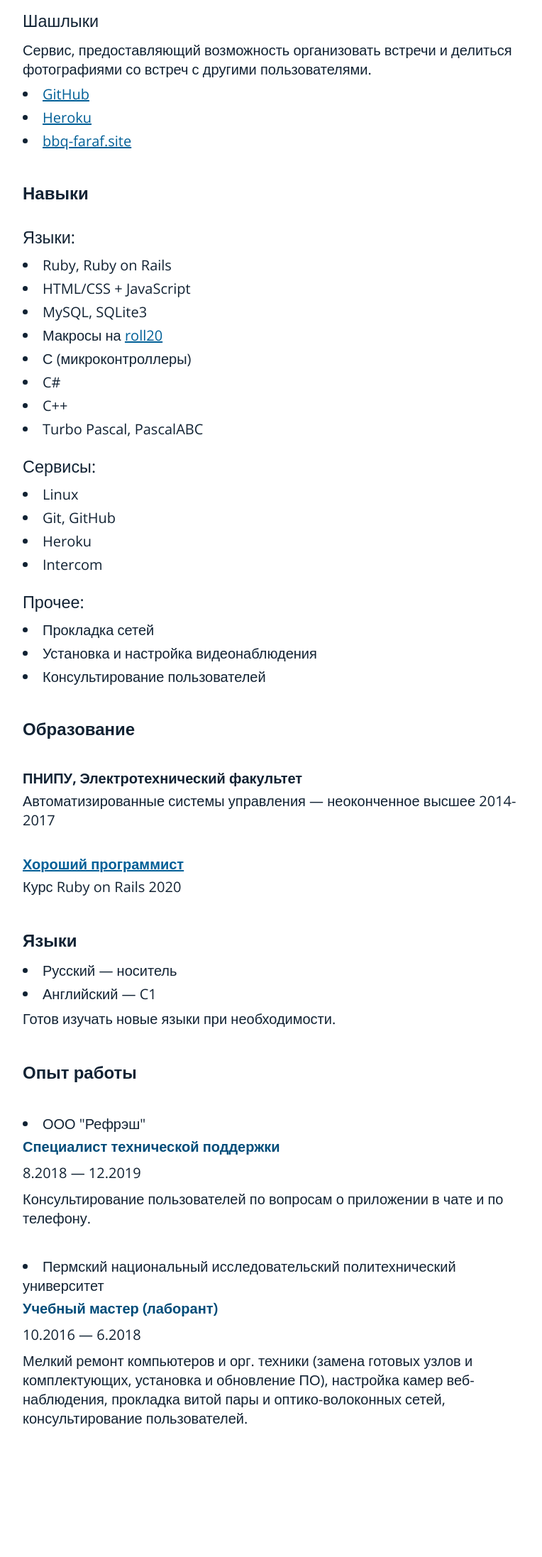
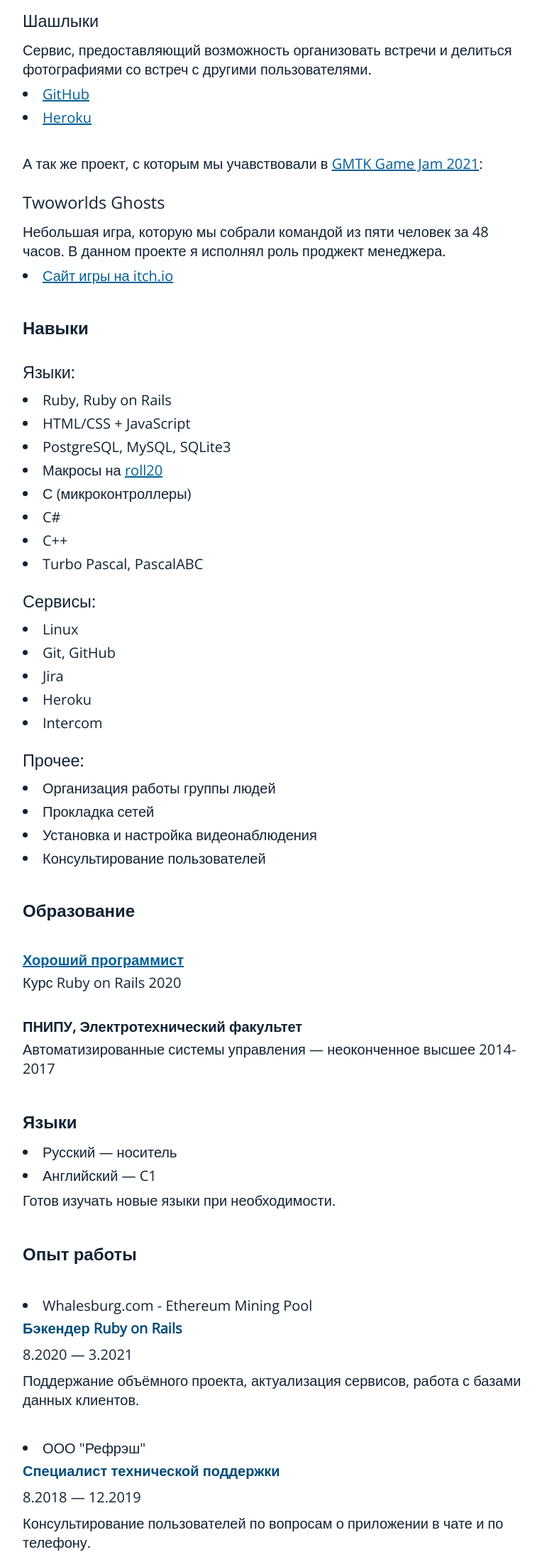
Before and after one commit to YuriFaraf/cv, a plain HTML site: page index.html in a window 1280 px wide. Shown: the part 826-3020 px from the top of the page at 71% size, without its empty margins (248-1012 px from the left). Drawn offline with nearby package versions, Linux system fonts and the light colour scheme.

Commit message:
Fall 2021 update

```diff
--- a/index.html
+++ b/index.html
@@ -33,7 +33,13 @@
       <ul class="list">
         <li><a class="link" href="https://github.com/YuriFaraf/bbq" target="_blank">GitHub</a></li>
         <li><a class="link" href="https://bbq-yurifaraf.herokuapp.com" target="_blank">Heroku</a></li>
-        <li><a class="link" href="http://bbq-faraf.site/" target="_blank">bbq-faraf.site</a></li>
+      </ul>
+
+      <p class="buffer-top">А так же проект, с которым мы учавствовали в <a class="link" href="https://itch.io/jam/gmtk-2021" target="_blank">GMTK Game Jam 2021</a>:</p>
+      <h3 class="skills">Twoworlds Ghosts</h3>
+      <p>Небольшая игра, которую мы собрали командой из пяти человек за 48 часов. В данном проекте я исполнял роль проджект менеджера.</p>
+      <ul class="list">
+        <li><a class="link" href="https://yurifaraf.itch.io/twoworlds-ghosts" target="_blank">Сайт игры на itch.io</a></li>
       </ul>
 
       <h2 class="small-title">Навыки</h2>
@@ -41,7 +47,7 @@
       <ul class="list">
         <li>Ruby, Ruby on Rails</li>
         <li>HTML/CSS + JavaScript</li>
-        <li>MySQL, SQLite3</li>
+        <li>PostgreSQL, MySQL, SQLite3</li>
         <li>Макросы на <a class="link" href="https://roll20.net/" target="_blank">roll20</a></li>
         <li>С (микроконтроллеры)</li>
         <li>C#</li>
@@ -52,21 +58,23 @@
       <ul class="list">
         <li>Linux</li>
         <li>Git, GitHub</li>
+        <li>Jira</li>
         <li>Heroku</li>
         <li>Intercom</li>
       </ul>
       <h3 class="skills">Прочее:</h3>
       <ul class="list">
+        <li>Организация работы группы людей</li>
         <li>Прокладка сетей</li>
         <li>Установка и настройка видеонаблюдения</li>
         <li>Консультирование пользователей</li>
       </ul>
 
       <h2 class="small-title">Образование</h2>
+      <h4 class="buffer-top"><a class="link" href="https://goodprogrammer.ru/" target="_blank">Хороший программист</a></h4>
+      <p>Курс Ruby on Rails 2020</p>
       <h4 class="buffer-top">ПНИПУ, Электротехнический факультет</h4>
       <p>Автоматизированные системы управления — неоконченное высшее 2014-2017</p>
-      <h4 class="buffer-top"><a class="link" href="https://goodprogrammer.ru/" target="_blank">Хороший программист</a></h4>
-      <p>Курс Ruby on Rails 2020</p>
 
       <h2 class="small-title">Языки</h2>
       <ul class="list">
@@ -77,6 +85,12 @@
 
       <h2 class="small-title">Опыт работы</h2>
       <ul class="list">
+        <li class="buffer-top">
+          Whalesburg.com - Ethereum Mining Pool
+          <p><strong>Бэкендер Ruby on Rails</strong></p>
+          <p>8.2020 — 3.2021</p>
+          <p>Поддержание объёмного проекта, актуализация сервисов, работа с базами данных клиентов.</p>
+        </li>
         <li class="buffer-top">
           ООО "Рефрэш"
           <p><strong>Специалист технической поддержки</strong></p>
```
